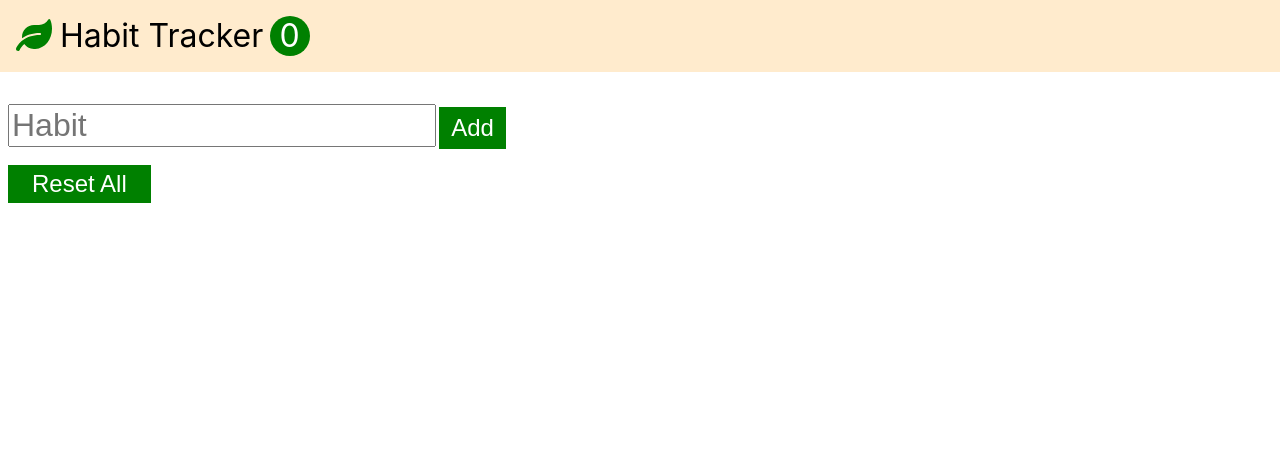
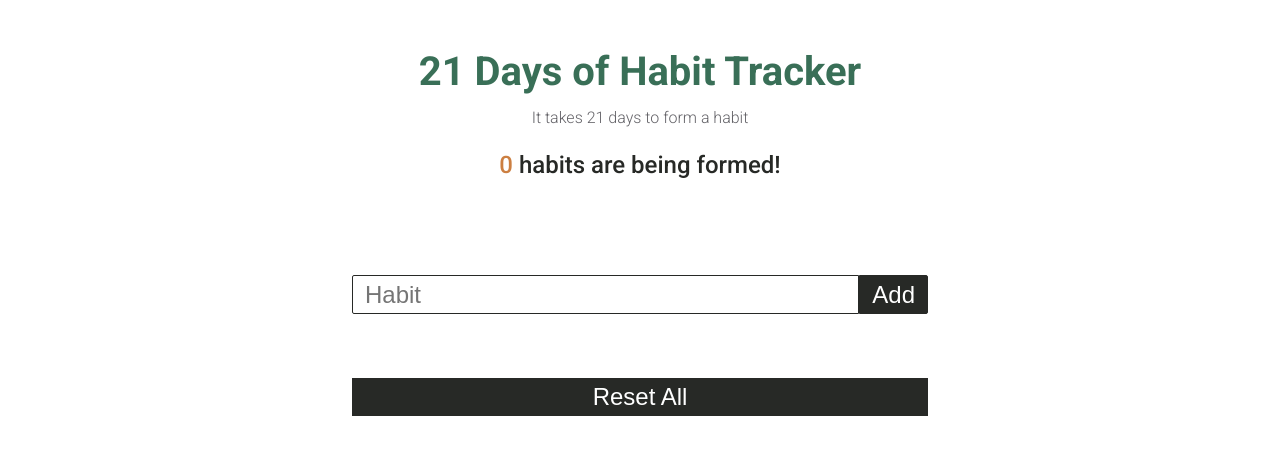
Before and after one commit to jo-soyoung/habit-tracker, a React (Create React App) app: page / in a window 1280 px wide. Shown: the top 454 px of the page. Built offline with nearby package versions, Linux system fonts and the light colour scheme.

Commit message:
modify css design

```diff
--- a/src/app.css
+++ b/src/app.css
@@ -1,3 +1,12 @@
+@import url('https://fonts.googleapis.com/css2?family=Roboto:wght@300;400;500;700&display=swap');
+
+/* Reset CSS */
+* {
+  padding: 0;
+  margin: 0;
+  box-sizing: border-box;
+}
+
 button {
   outline: none;
   border: 0;
@@ -8,63 +17,121 @@ button:hover {
   opacity: 80%;
 }
 
-.navbar {
-  padding: 1rem;
-  font-size: 2rem;
-  background-color: blanchedalmond;
+body {
+  color: #272926;
+  font-family: 'Roboto', sans-serif;
 }
 
-.navbar-logo {
-  color: green;
-  margin-right: 0.5rem;
+/* Main Layout */
+#root {
+  display: flex;
+  flex-direction: column;
+  align-items: center;
 }
 
+.app {
+  width: 50%;
+}
+
+/* Header */
+.navbar {
+  padding: 3rem;
+  text-align: center;
+}
+
+.navbar h1 {
+  margin-bottom: 0.8rem;
+  font-size: 2.5rem;
+  color: #396f57;
+}
+
+.navbar p {
+  margin-bottom: 1.5rem;
+  font-weight: 300;
+  color: #646368;
+}
+
+.navbar-count-announce {
+  font-weight: 500;
+  font-size: 1.5rem;
+}
+
+.navbar-count {
+  color: #cc7f41;
+}
+
+/* Habits */
 .habits {
-  padding: 0.5em;
-  padding-top: 2em;
+  display: flex;
+  flex-direction: column;
+  align-items: center;
+  padding: 3rem 0;
+  /* border: 1px solid #333; */
+}
+
+.habits > * {
+  width: 90%;
+}
+
+/* Habit Add Form */
+.add-form {
+  display: flex;
+  text-align: center;
+  justify-content: center;
+  margin-bottom: 2rem;
+}
+
+.add-input,
+.add-button {
+  padding: 0.2em 0.5em;
+  font-size: 1.5rem;
+  border: 1.3px solid #272926;
 }
 
 .add-input {
-  margin-right: 0.2rem;
-  font-size: 2rem;
+  width: 100%;
+  border-radius: 2px 0px 0px 2px;
 }
 
 .add-button {
-  height: 100%;
-  padding: 0.3em 0.5em;
+  background-color: #272926;
+  color: #fff;
+  border-radius: 0px 2px 2px 0px;
+}
+
+/* Habit */
+.habits > ul {
+  margin-bottom: 2rem;
   font-size: 1.5rem;
-  background-color: green;
-  color: white;
 }
 
 .habit {
-  font-size: 2.5rem;
   padding: 0.5em;
   list-style: none;
 }
 
-.habit-count,
-.navbar-count {
+.habit-name {
+  display: inline-block;
+  margin-right: 0.5em;
+}
+
+.habit-count {
   display: inline-block;
   text-align: center;
-  font-size: 2rem;
-  width: 2.5rem;
-  height: 2.5rem;
-  line-height: 2.5rem;
-  margin-left: 0.2em;
-  margin-right: 0.5em;
-  background-color: darkseagreen;
-  color: white;
+  font-size: 1.3rem;
+  width: 2rem;
+  height: 2rem;
+  line-height: 2rem;
+  margin-right: 1em;
+  background-color: #396f57;
+  color: #fff;
   border-radius: 50%;
 }
 
-.navbar-count {
-  background-color: green;
-}
-
 .habit-button {
-  font-size: 2.5rem;
-  margin: 0 0.1em;
+  margin-right: 0.3em;
+  vertical-align: middle;
+  font-size: 2rem;
   background-color: transparent;
 }
 
@@ -74,17 +141,18 @@ button:hover {
 
 .habit-increase,
 .habit-decrease {
-  color: goldenrod;
+  color: #cc7f41;
 }
 
 .habit-delete {
-  font-size: 2rem;
-  color: darkred;
+  font-size: 1.5rem;
+  color: #272926;
 }
 
+/* Reset Btn */
 .habits-reset {
   font-size: 1.5rem;
   padding: 0.2em 1em;
-  background-color: green;
-  color: white;
+  background-color: #272926;
+  color: #fff;
 }
--- a/src/app.jsx
+++ b/src/app.jsx
@@ -74,7 +74,7 @@ const App = () => {
   }, []);
 
   return (
-    <>
+    <div className="app">
       <Nav totalCount={habits.filter(item => item.count > 0).length} />
       <Habits
         habits={habits}
@@ -84,7 +84,7 @@ const App = () => {
         onAdd={handleAdd}
         onReset={handleReset}
       />
-    </>
+    </div>
   );
 };
 
--- a/src/components/habit.jsx
+++ b/src/components/habit.jsx
@@ -15,7 +15,6 @@ const Habit = memo(({ habit, onIncrement, onDecrement, onDelete }) => {
 
   const { name, count } = habit;
 
-  console.log(`habit: ${name}`);
   return (
     <li className="habit">
       <span className="habit-name">{name}</span>
--- a/src/components/habits.jsx
+++ b/src/components/habits.jsx
@@ -10,8 +10,6 @@ const Habits = ({
   onDelete,
   onReset,
 }) => {
-  console.log('habits');
-
   return (
     <div className="habits">
       <HabitAddForm onAdd={onAdd} />
--- a/src/components/nav.jsx
+++ b/src/components/nav.jsx
@@ -3,9 +3,14 @@ import React from 'react';
 const Nav = props => {
   return (
     <header className="navbar">
-      <i className="navbar-logo fas fa-leaf"></i>
-      <span>Habit Tracker</span>
-      <span className="navbar-count">{props.totalCount}</span>
+      <h1>21 Days of Habit Tracker</h1>
+      <p>
+        It takes <span>21 days</span> to form a habit
+      </p>
+      <strong className="navbar-count-announce">
+        <span className="navbar-count">{props.totalCount}</span> habits are
+        being formed!
+      </strong>
     </header>
   );
 };
```
